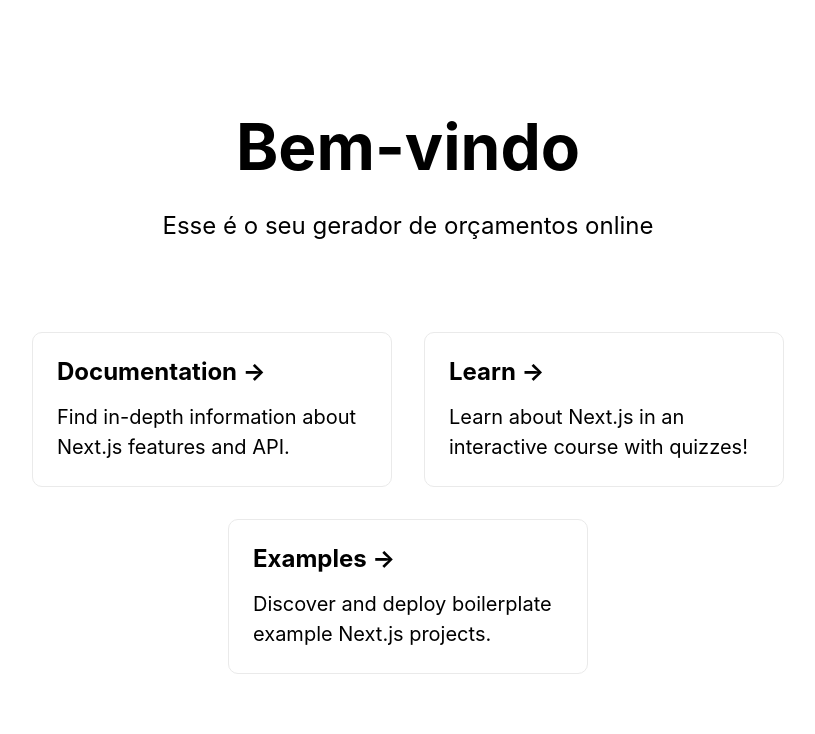
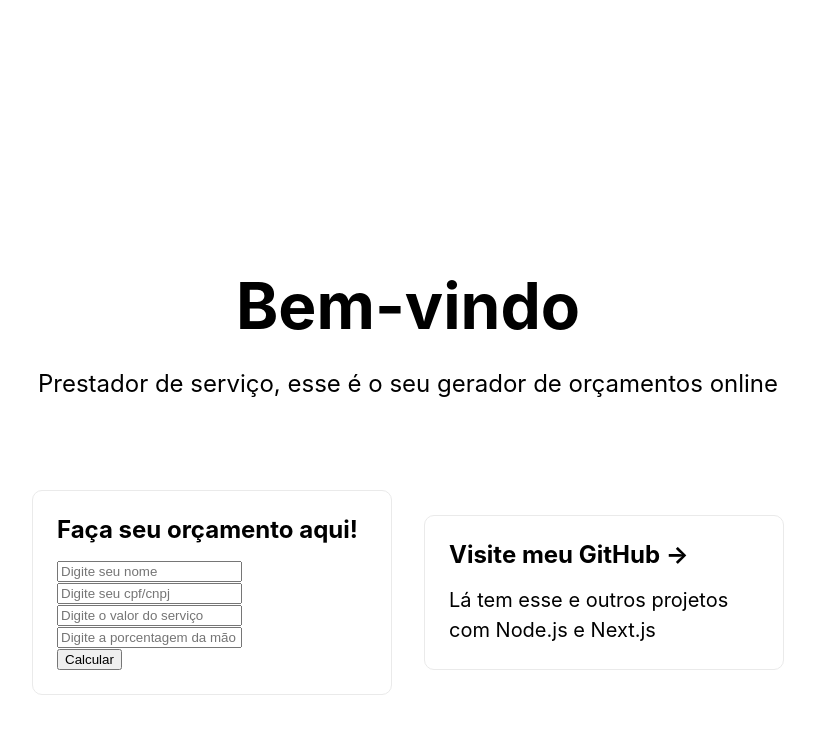
Before and after one commit to joao03araujo/geradorOrcamento, a Next.js app: page / in a window 1280 px wide. Shown: the top 734 px of the page, without its empty margins (232-1047 px from the left). Built offline with nearby package versions, Linux system fonts and the light colour scheme.

Commit message:
Desenvolvimento do layout index

```diff
--- a/pages/index.js
+++ b/pages/index.js
@@ -6,42 +6,43 @@ export default function Home() {
   return (
     <div className={styles.container}>
       <Head>
-        <title>Create Next App</title>
+        <title>Gerador de Orçamento</title>
         <meta name="description" content="Generated by create next app" />
         <link rel="icon" href="/favicon.ico" />
         <link href="https://cdn.jsdelivr.net/npm/bootstrap@5.0.0-beta2/dist/css/bootstrap.min.css" rel="stylesheet"
-          integrity="sha384-BmbxuPwQa2lc/FVzBcNJ7UAyJxM6wuqIj61tLrc4wSX0szH/Ev+nYRRuWlolflfl" crossorigin="anonymous"/>
+          integrity="sha384-BmbxuPwQa2lc/FVzBcNJ7UAyJxM6wuqIj61tLrc4wSX0szH/Ev+nYRRuWlolflfl" crossorigin="anonymous" />
       </Head>
 
-        <main className={styles.main}>
-          <h1 className={styles.title}>
-            Bem-vindo
+      <main className={styles.main}>
+        <h1 className={styles.title} style={{ marginTop: '180px' }}>
+          Bem-vindo
           </h1>
 
-          <p className={styles.description}>
-             Esse é o seu gerador de orçamentos online
+        <p className={styles.description}>
+          Prestador de serviço, esse é o seu gerador de orçamentos online
           </p>
 
-          <div className={styles.grid}>
-            <a href="https://nextjs.org/docs" className={styles.card}>
-              <h2>Documentation &rarr;</h2>
-              <p>Find in-depth information about Next.js features and API.</p>
-            </a>
-
-            <a href="https://nextjs.org/learn" className={styles.card}>
-              <h2>Learn &rarr;</h2>
-              <p>Learn about Next.js in an interactive course with quizzes!</p>
-            </a>
-
-            <a
-              href="https://github.com/vercel/next.js/tree/master/examples"
-              className={styles.card}
-            >
-              <h2>Examples &rarr;</h2>
-              <p>Discover and deploy boilerplate example Next.js projects.</p>
+        <div className={styles.grid}>
+          <div className={styles.card}>
+            <h2>Faça seu orçamento aqui!</h2>
+            <div>
+              <input type="text" placeholder="Digite seu nome" className="form-control mb-3" />
+              <input type="text" placeholder="Digite seu cpf/cnpj" className="form-control mb-3" />
+              <input type="text" placeholder="Digite o valor do serviço" className="form-control mb-3" />
+              <input type="text" placeholder="Digite a porcentagem da mão de obra" className="form-control mb-3" />
+            </div>
+            <div>
+              <button type="button" className="btn btn-primary" id="btnCalcular">Calcular</button>
+            </div>
+          </div>
+          <div className={styles.card}>
+            <a href="https://github.com/joao03araujo">
+              <h2>Visite meu GitHub &rarr;</h2>
+              <p>Lá tem esse e outros projetos com Node.js e Next.js</p>
             </a>
           </div>
-        </main>
+        </div>
+      </main>
     </div>
   )
 }
```
